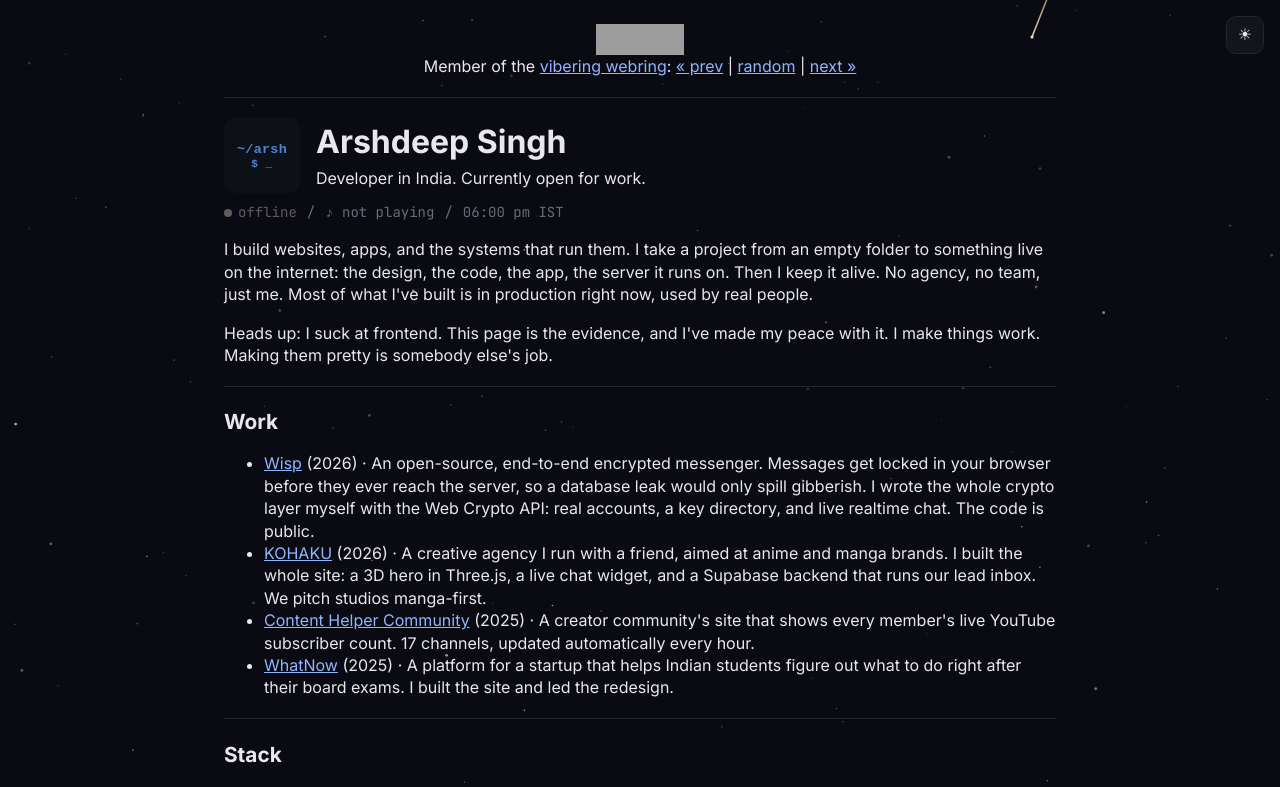
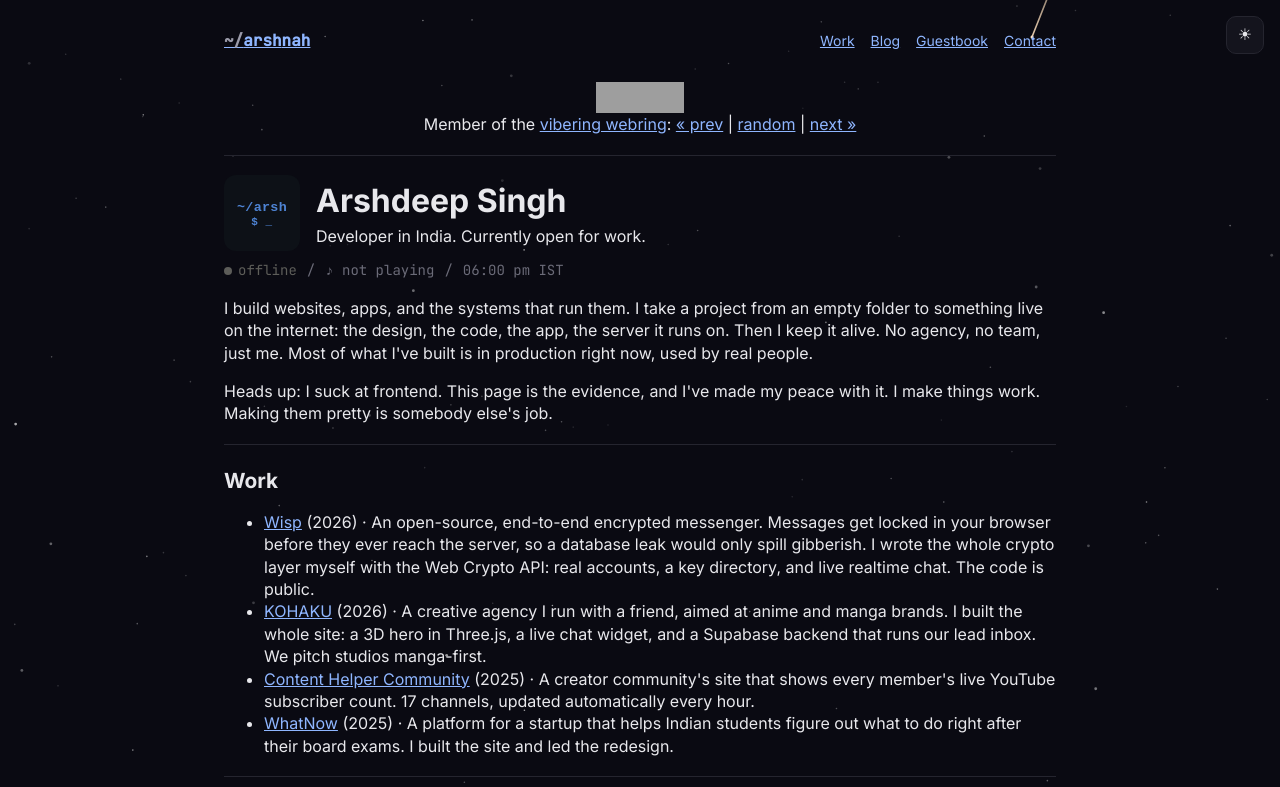
Before and after one commit to arshnah/portfolio-next, a Next.js app: page / in a window 1280 px wide. Shown: the top 787 px of the page. Built offline with nearby package versions, Linux system fonts and the light colour scheme; no server answers; the database is empty; grey boxes are pictures that could not be loaded.

Commit message:
add top header nav (brand + section links)

```diff
--- a/src/app/page.tsx
+++ b/src/app/page.tsx
@@ -10,6 +10,18 @@ const dateFmt = (d: string) =>
 export default function Home() {
   return (
     <>
+      <nav style={{ display: "flex", alignItems: "center", justifyContent: "space-between", gap: 12, flexWrap: "wrap", padding: "6px 0 14px" }}>
+        <a href="#top" style={{ fontFamily: '"JetBrains Mono","Courier New",monospace', fontWeight: 700 }}>
+          <span style={{ color: "var(--muted)" }}>~/</span>arsh<span style={{ color: "var(--link)" }}>nah</span>
+        </a>
+        <span style={{ display: "flex", gap: 16, fontSize: 14 }}>
+          <a href="#work">Work</a>
+          <a href="#writing">Blog</a>
+          <a href="#guestbook">Guestbook</a>
+          <a href="#contact">Contact</a>
+        </span>
+      </nav>
+
       <div style={{ textAlign: "center", margin: "0 0 6px" }}>
         <Webring />
       </div>
```
